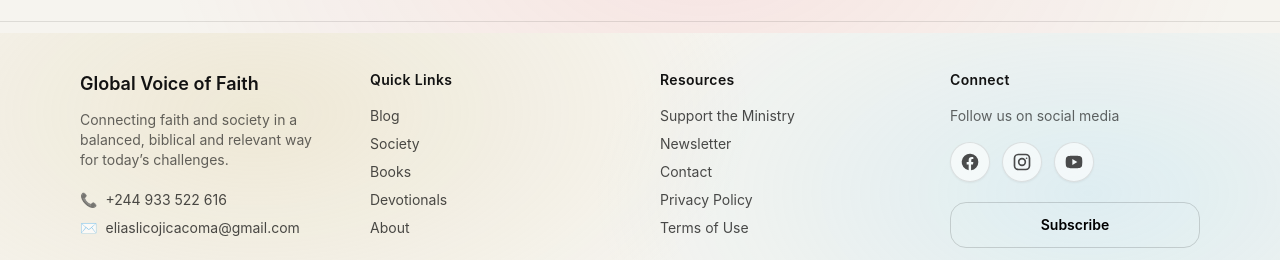
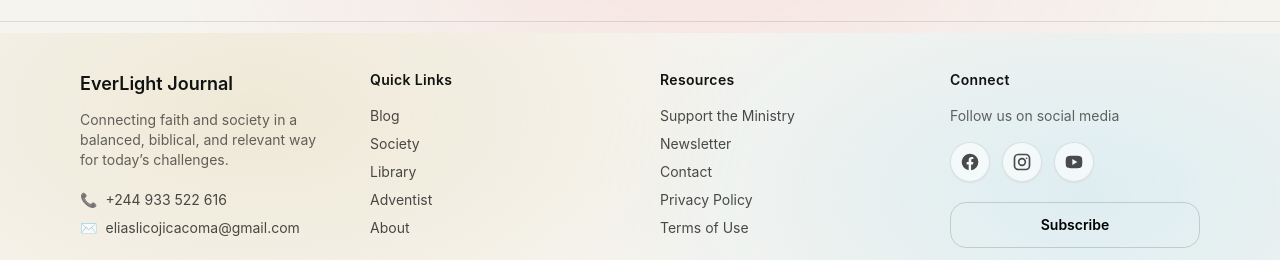
Before and after one commit to eliaslicojicacoma-spec/EverLight-Journal, a Next.js app: page /en in a window 1280 px wide. Shown: the part 1567-1827 px from the top of the page. Built offline with nearby package versions, Linux system fonts and the light colour scheme.

Commit message:
Update Footer.tsx

```diff
--- a/src/components/layout/Footer.tsx
+++ b/src/components/layout/Footer.tsx
@@ -1,3 +1,4 @@
+import type { ReactNode } from "react";
 import Link from "next/link";
 
 type Props = { locale: string };
@@ -9,7 +10,7 @@ function SocialIcon({
 }: {
   href?: string | null;
   label: string;
-  children: React.ReactNode;
+  children: ReactNode;
 }) {
   if (!href) return null;
 
@@ -17,6 +18,7 @@ function SocialIcon({
     <a
       href={href}
       aria-label={label}
+      title={label}
       target="_blank"
       rel="noopener noreferrer"
       className="grid h-10 w-10 place-items-center rounded-full border border-black/10 bg-white/60 text-black/70 shadow-sm transition hover:bg-white hover:text-black active:scale-95 dark:border-white/10 dark:bg-white/5 dark:text-white/80 dark:hover:bg-white/10"
@@ -64,10 +66,10 @@ export default function Footer({ locale }: Props) {
   const isPT = locale === "pt";
 
   const t = {
-    title: isPT ? "Voz Global da Fé" : "Global Voice of Faith",
+    title: "EverLight Journal",
     desc: isPT
-      ? "Conectando religião e sociedade de forma equilibrada, bíblica e relevante para os desafios atuais."
-      : "Connecting faith and society in a balanced, biblical and relevant way for today’s challenges.",
+      ? "Conectando fé e sociedade de forma equilibrada, bíblica e relevante para os desafios atuais."
+      : "Connecting faith and society in a balanced, biblical, and relevant way for today’s challenges.",
     quick: isPT ? "Links Rápidos" : "Quick Links",
     resources: isPT ? "Recursos" : "Resources",
     connect: isPT ? "Conecte-se" : "Connect",
@@ -75,8 +77,8 @@ export default function Footer({ locale }: Props) {
     subscribe: isPT ? "Inscrever-se" : "Subscribe",
     blog: "Blog",
     society: isPT ? "Sociedade" : "Society",
-    books: isPT ? "Livros" : "Books",
-    devotionals: isPT ? "Devocionais" : "Devotionals",
+    library: isPT ? "Biblioteca" : "Library",
+    adventist: isPT ? "Adventista" : "Adventist",
     about: isPT ? "Sobre" : "About",
     support: isPT ? "Apoie o Ministério" : "Support the Ministry",
     contact: isPT ? "Contato" : "Contact",
@@ -85,12 +87,11 @@ export default function Footer({ locale }: Props) {
     follow: isPT ? "Siga-nos nas redes sociais" : "Follow us on social media",
   };
 
-  // ✅ teus links reais
   const SOCIAL = {
     facebook: "https://www.facebook.com/share/1L9YyUSD2x/",
     instagram: "https://www.instagram.com/eliascacoma?igsh=bmM3MHg3NXp2Z3h3",
     youtube: "https://youtube.com/@eliaslicojicacoma?si=WX-GbCP0z9kW2vV4",
-    linkedin: null as string | null, // se tiveres, mete aqui o link
+    linkedin: null as string | null,
   };
 
   const homeNewsletter = `/${locale}#newsletter`;
@@ -109,6 +110,7 @@ export default function Footer({ locale }: Props) {
                 +244 933 522 616
               </a>
             </div>
+
             <div className="flex items-center gap-2">
               <span aria-hidden>✉️</span>
               <a className="hover:underline" href="mailto:eliaslicojicacoma@gmail.com">
@@ -121,22 +123,62 @@ export default function Footer({ locale }: Props) {
         <div>
           <h4 className="text-sm font-semibold tracking-wide">{t.quick}</h4>
           <ul className="mt-4 space-y-2 text-sm text-black/70 dark:text-white/70">
-            <li><Link className="hover:underline" href={`/${locale}/blog`}>{t.blog}</Link></li>
-            <li><Link className="hover:underline" href={`/${locale}/society`}>{t.society}</Link></li>
-            <li><Link className="hover:underline" href={`/${locale}/library`}>{t.books}</Link></li>
-            <li><Link className="hover:underline" href={`/${locale}/adventist`}>{t.devotionals}</Link></li>
-            <li><Link className="hover:underline" href={`/${locale}/about`}>{t.about}</Link></li>
+            <li>
+              <Link className="hover:underline" href={`/${locale}/blog`}>
+                {t.blog}
+              </Link>
+            </li>
+            <li>
+              <Link className="hover:underline" href={`/${locale}/society`}>
+                {t.society}
+              </Link>
+            </li>
+            <li>
+              <Link className="hover:underline" href={`/${locale}/library`}>
+                {t.library}
+              </Link>
+            </li>
+            <li>
+              <Link className="hover:underline" href={`/${locale}/adventist`}>
+                {t.adventist}
+              </Link>
+            </li>
+            <li>
+              <Link className="hover:underline" href={`/${locale}/about`}>
+                {t.about}
+              </Link>
+            </li>
           </ul>
         </div>
 
         <div>
           <h4 className="text-sm font-semibold tracking-wide">{t.resources}</h4>
           <ul className="mt-4 space-y-2 text-sm text-black/70 dark:text-white/70">
-            <li><Link className="hover:underline" href={`/${locale}/donate`}>{t.support}</Link></li>
-            <li><Link className="hover:underline" href={homeNewsletter}>{t.newsletter}</Link></li>
-            <li><Link className="hover:underline" href={`/${locale}/contact`}>{t.contact}</Link></li>
-            <li><Link className="hover:underline" href={`/${locale}/privacy`}>{t.privacy}</Link></li>
-            <li><Link className="hover:underline" href={`/${locale}/terms`}>{t.terms}</Link></li>
+            <li>
+              <Link className="hover:underline" href={`/${locale}/donate`}>
+                {t.support}
+              </Link>
+            </li>
+            <li>
+              <Link className="hover:underline" href={homeNewsletter}>
+                {t.newsletter}
+              </Link>
+            </li>
+            <li>
+              <Link className="hover:underline" href={`/${locale}/contact`}>
+                {t.contact}
+              </Link>
+            </li>
+            <li>
+              <Link className="hover:underline" href={`/${locale}/privacy`}>
+                {t.privacy}
+              </Link>
+            </li>
+            <li>
+              <Link className="hover:underline" href={`/${locale}/terms`}>
+                {t.terms}
+              </Link>
+            </li>
           </ul>
         </div>
 
@@ -145,10 +187,18 @@ export default function Footer({ locale }: Props) {
           <p className="mt-4 text-sm text-black/60 dark:text-white/70">{t.follow}</p>
 
           <div className="mt-4 flex items-center gap-3">
-            <SocialIcon href={SOCIAL.facebook} label="Facebook"><IconFacebook /></SocialIcon>
-            <SocialIcon href={SOCIAL.instagram} label="Instagram"><IconInstagram /></SocialIcon>
-            <SocialIcon href={SOCIAL.youtube} label="YouTube"><IconYouTube /></SocialIcon>
-            <SocialIcon href={SOCIAL.linkedin} label="LinkedIn"><IconLinkedIn /></SocialIcon>
+            <SocialIcon href={SOCIAL.facebook} label="Facebook">
+              <IconFacebook />
+            </SocialIcon>
+            <SocialIcon href={SOCIAL.instagram} label="Instagram">
+              <IconInstagram />
+            </SocialIcon>
+            <SocialIcon href={SOCIAL.youtube} label="YouTube">
+              <IconYouTube />
+            </SocialIcon>
+            <SocialIcon href={SOCIAL.linkedin} label="LinkedIn">
+              <IconLinkedIn />
+            </SocialIcon>
           </div>
 
           <Link
@@ -165,4 +215,4 @@ export default function Footer({ locale }: Props) {
       </div>
     </footer>
   );
-                                                                                           }
+}
```
